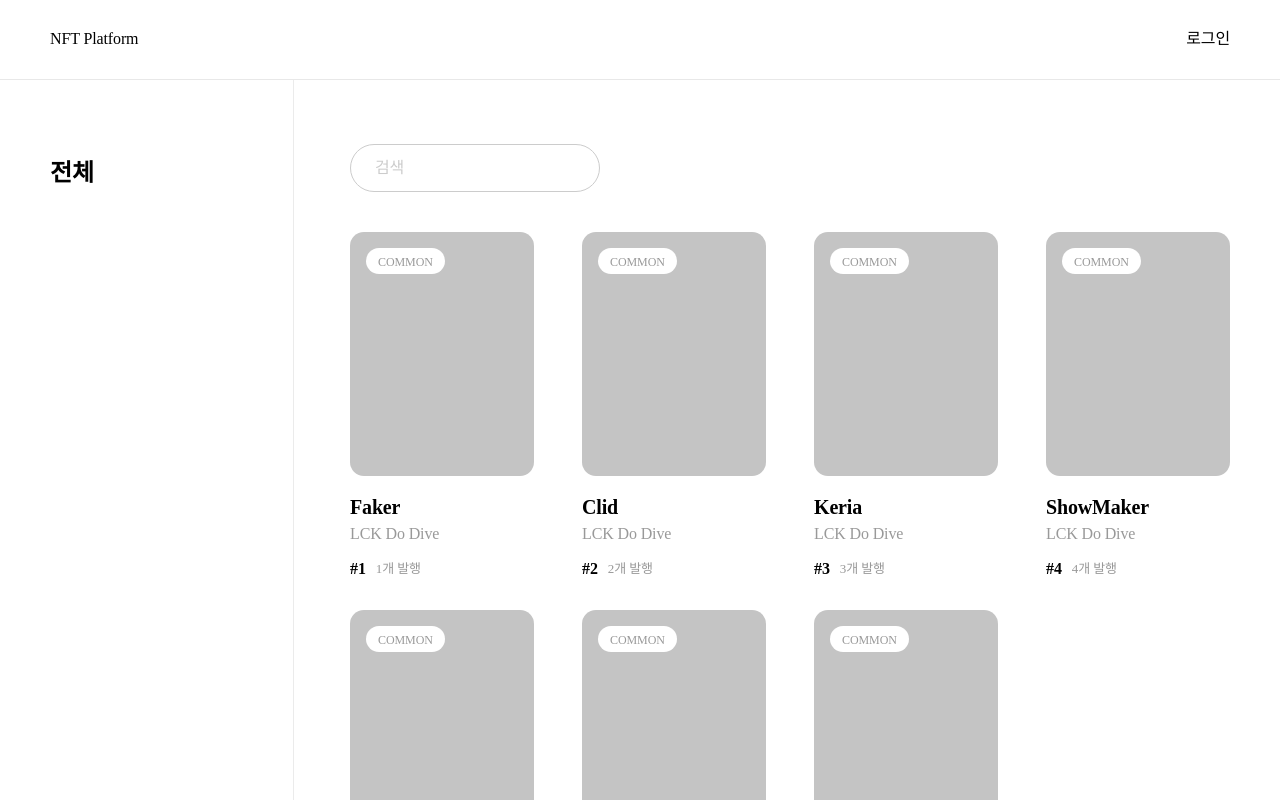
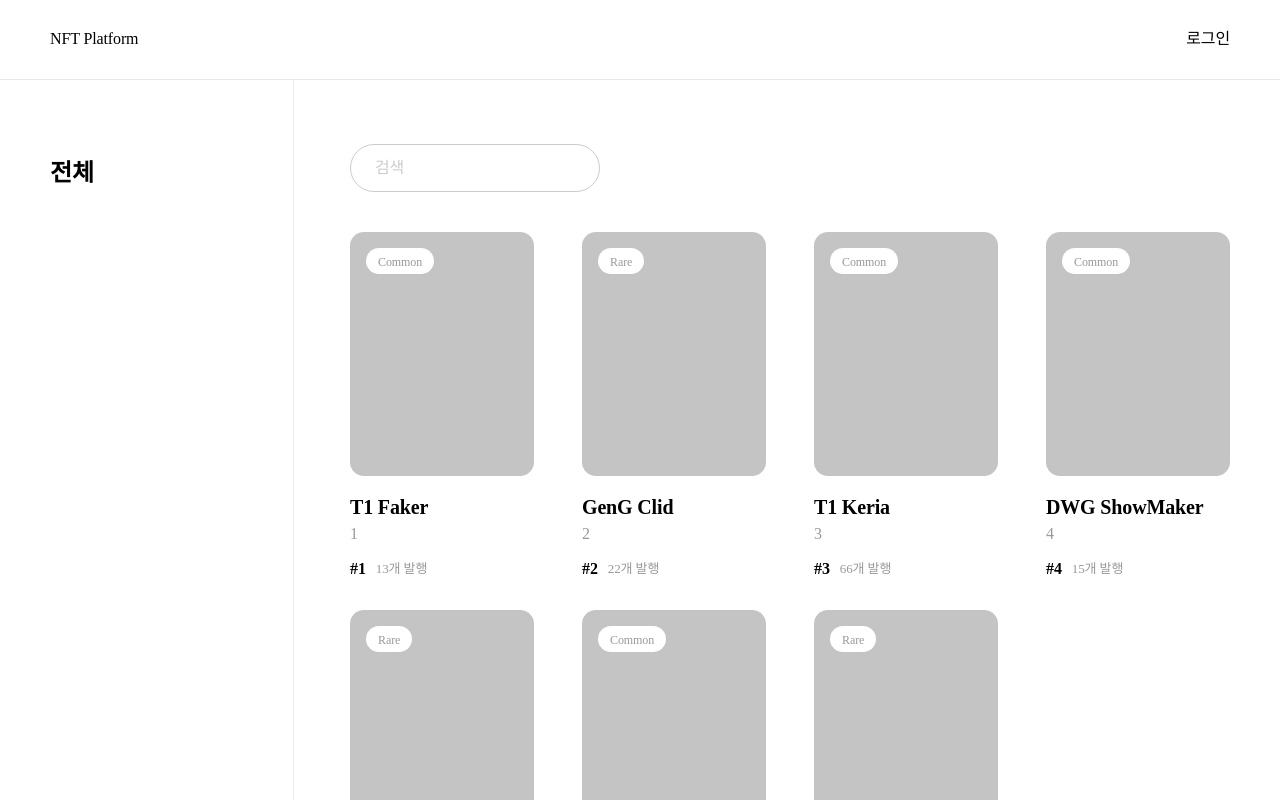
Before and after one commit to battleent/klet-prototype, a Next.js app: page /nft in a window 1280 px wide. Shown: the top 800 px of the page. Built offline with nearby package versions, Linux system fonts and the light colour scheme; a web font is replaced by a local one.

Commit message:
nft card hook으로 전환

```diff
--- /dev/null
+++ b/src/hooks/useNFT.ts
@@ -0,0 +1,72 @@
+interface Card {
+  id: number;
+  tagName: string;
+  name: string;
+  serviceName: string;
+  number: number;
+  issuedNumber: number;
+}
+
+function useNFT(): Card[] {
+  const nftCard = [
+    {
+      id: 1,
+      tagName: 'Common',
+      name: 'T1 Faker',
+      serviceName: '1',
+      number: 1,
+      issuedNumber: 13,
+    },
+    {
+      id: 2,
+      tagName: 'Rare',
+      name: 'GenG Clid',
+      serviceName: '2',
+      number: 2,
+      issuedNumber: 22,
+    },
+    {
+      id: 3,
+      tagName: 'Common',
+      name: 'T1 Keria',
+      serviceName: '3',
+      number: 3,
+      issuedNumber: 66,
+    },
+    {
+      id: 4,
+      tagName: 'Common',
+      name: 'DWG ShowMaker',
+      serviceName: '4',
+      number: 4,
+      issuedNumber: 15,
+    },
+    {
+      id: 5,
+      tagName: 'Rare',
+      name: 'GenG Ruler',
+      serviceName: '5',
+      number: 5,
+      issuedNumber: 92,
+    },
+    {
+      id: 6,
+      tagName: 'Common',
+      name: 'DWG Khan',
+      serviceName: '6',
+      number: 6,
+      issuedNumber: 101,
+    },
+    {
+      id: 7,
+      tagName: 'Rare',
+      name: 'HLE Chovy',
+      serviceName: '7',
+      number: 7,
+      issuedNumber: 100,
+    },
+  ];
+  return nftCard;
+}
+
+export default useNFT;
--- a/src/pages/nft/index.tsx
+++ b/src/pages/nft/index.tsx
@@ -8,6 +8,8 @@
 import Spacer from '@/components/Spacer';
 import Grid from '@/components/Grid';
 import Card from '@/components/Card';
+
+import useNFT from '@/hooks/useNFT';
 
 const Sidebar = styled(Flex)`
   flex-flow: column;
@@ -42,67 +44,9 @@
   { id: 4, text: '제목 내림차순' },
 ];
 
-const cardData = [
-  {
-    id: 1,
-    tagName: 'COMMON',
-    name: 'Faker',
-    serviceName: 'LCK Do Dive',
-    number: 1,
-    issuedNumber: 1,
-  },
-  {
-    id: 2,
-    tagName: 'COMMON',
-    name: 'Clid',
-    serviceName: 'LCK Do Dive',
-    number: 2,
-    issuedNumber: 2,
-  },
-  {
-    id: 3,
-    tagName: 'COMMON',
-    name: 'Keria',
-    serviceName: 'LCK Do Dive',
-    number: 3,
-    issuedNumber: 3,
-  },
-  {
-    id: 4,
-    tagName: 'COMMON',
-    name: 'ShowMaker',
-    serviceName: 'LCK Do Dive',
-    number: 4,
-    issuedNumber: 4,
-  },
-  {
-    id: 5,
-    tagName: 'COMMON',
-    name: 'Ruler',
-    serviceName: 'LCK Do Dive',
-    number: 5,
-    issuedNumber: 5,
-  },
-  {
-    id: 6,
-    tagName: 'COMMON',
-    name: 'Khan',
-    serviceName: 'LCK Do Dive',
-    number: 6,
-    issuedNumber: 6,
-  },
-  {
-    id: 7,
-    tagName: 'COMMON',
-    name: 'Chovy',
-    serviceName: 'LCK Do Dive',
-    number: 7,
-    issuedNumber: 7,
-  },
-];
-
 const Nft: React.FC = () => {
   const router = useRouter();
+  const cardData = useNFT();
 
   const [menu, setMenu] = useState({ level: false, recent: false });
   const [showCard, setShowCard] = useState(cardData);
```
Also changed, not shown: src/pages/nft/[nftId]/index.tsx (+3 -60 lines).
